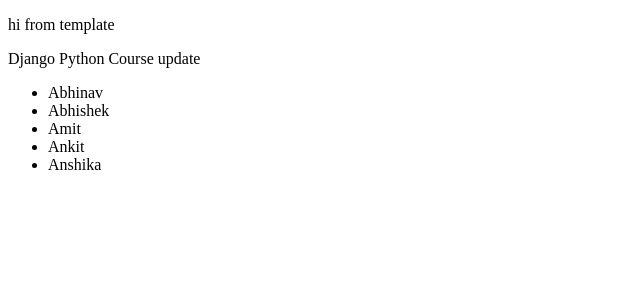
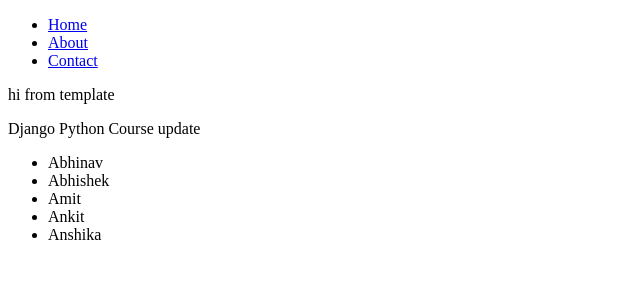
Before and after one commit to Abhinandan-Sah/Django, a Django app: page /student/file/ in a window 1280 px wide. Shown: the top 300 px of the page, without its empty margins (0-640 px from the left). Run offline with Django 5.2, Linux system fonts and the light colour scheme.

Commit message:
Add 404 error handler and new pages for About and Contact in student app

```diff
--- a/courses/urls.py
+++ b/courses/urls.py
@@ -17,3 +17,5 @@
     re_path(r'^articles/(?P<year>[0-9]{4})/$', views.article_year, name='article-year'),
     re_path(r'^userid/(?P<userid>[0-9]+)/$', views.user_id, name='user-id')
 ]
+
+handler404= "courses.views.handler404"
--- a/courses/views.py
+++ b/courses/views.py
@@ -45,3 +45,6 @@
         return HttpResponse(f'This is the user id view for user {userid}')
     except Exception as e:
         return HttpResponse(f'Error: {str(e)}')
+
+def handler404(request, exception):
+    return HttpResponse("<h1 style='color: red;'>404 Not Found</h1>")
--- a/students/urls.py
+++ b/students/urls.py
@@ -6,5 +6,7 @@
     path('about/', views.about),
     path('contact/', views.contact),
     path('even_odd/', views.even_odd),
-    path('file/', views.file),
+    path('file/', views.file, name='index'),
+    path('file/about/', views.about, name='about'),
+    path('file/contact/', views.contact, name='contact'),
 ]
--- a/students/views.py
+++ b/students/views.py
@@ -1,4 +1,6 @@
 from django.shortcuts import render, HttpResponse
+from django.urls import path
+from . import views
 
 def index(request):
     return HttpResponse("<p style='color:red;'>This is the index page of student.</p>")
@@ -20,3 +22,9 @@
     a="Django Python Course update"
     b= ["Abhinav", "Abhishek", "Amit", "Ankit", "Anshika"]
     return render(request, "index.html", {"data": a, "names": b})
+
+def about(request):
+    return render(request, "about.html")
+
+def contact(request):
+    return render(request, "contact.html")
--- a/templates/index.html
+++ b/templates/index.html
@@ -6,6 +6,13 @@
     <title>This is template index.html</title>
 </head>
 <body>
+    <nav>
+        <ul>
+            <li><a href="{% url 'index' %}">Home</a></li>
+            <li><a href="{% url 'about' %}">About</a></li>
+            <li><a href="{% url 'contact' %}">Contact</a></li>
+        </ul>
+    </nav>
     <p>hi from template</p>
     <p>{{data}}</p>
     <ul>
```
Also changed, not shown: templates/about.html (added, +12 -0 lines), templates/contact.html (added, +12 -0 lines).
